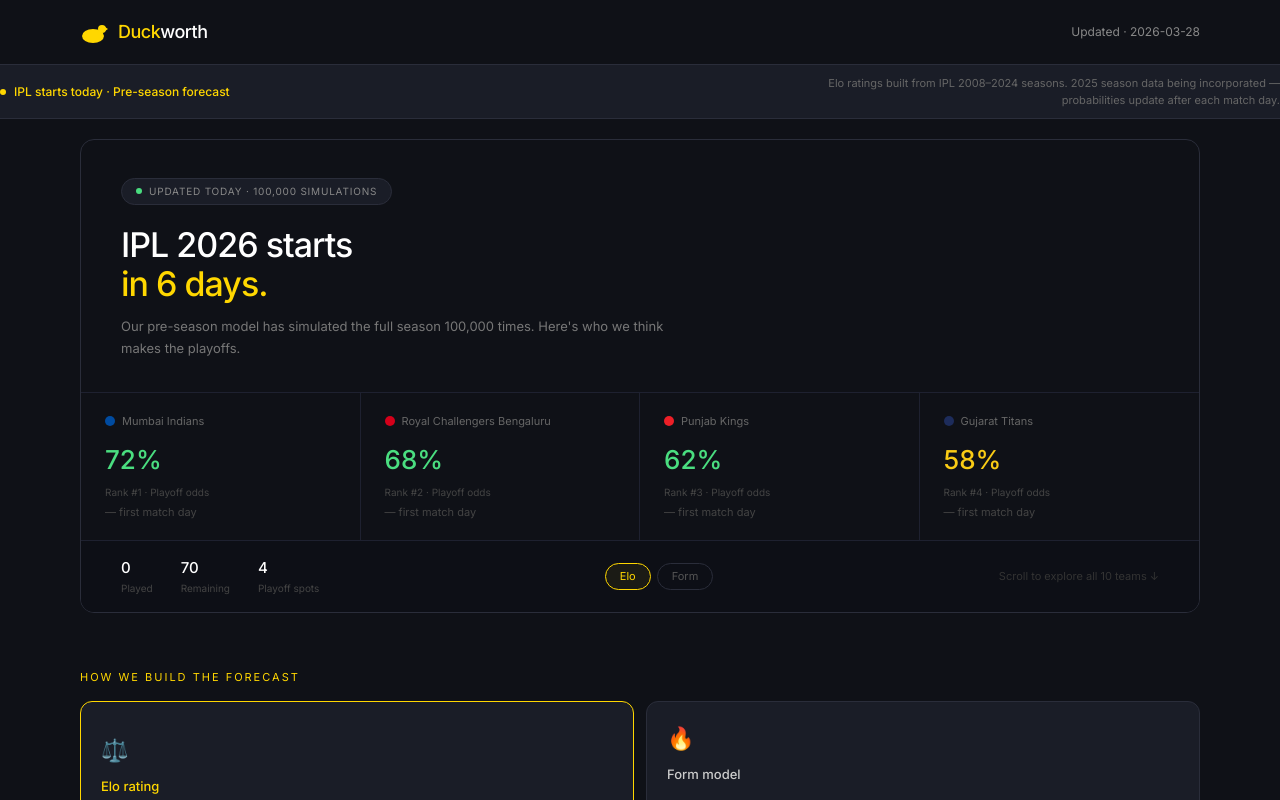
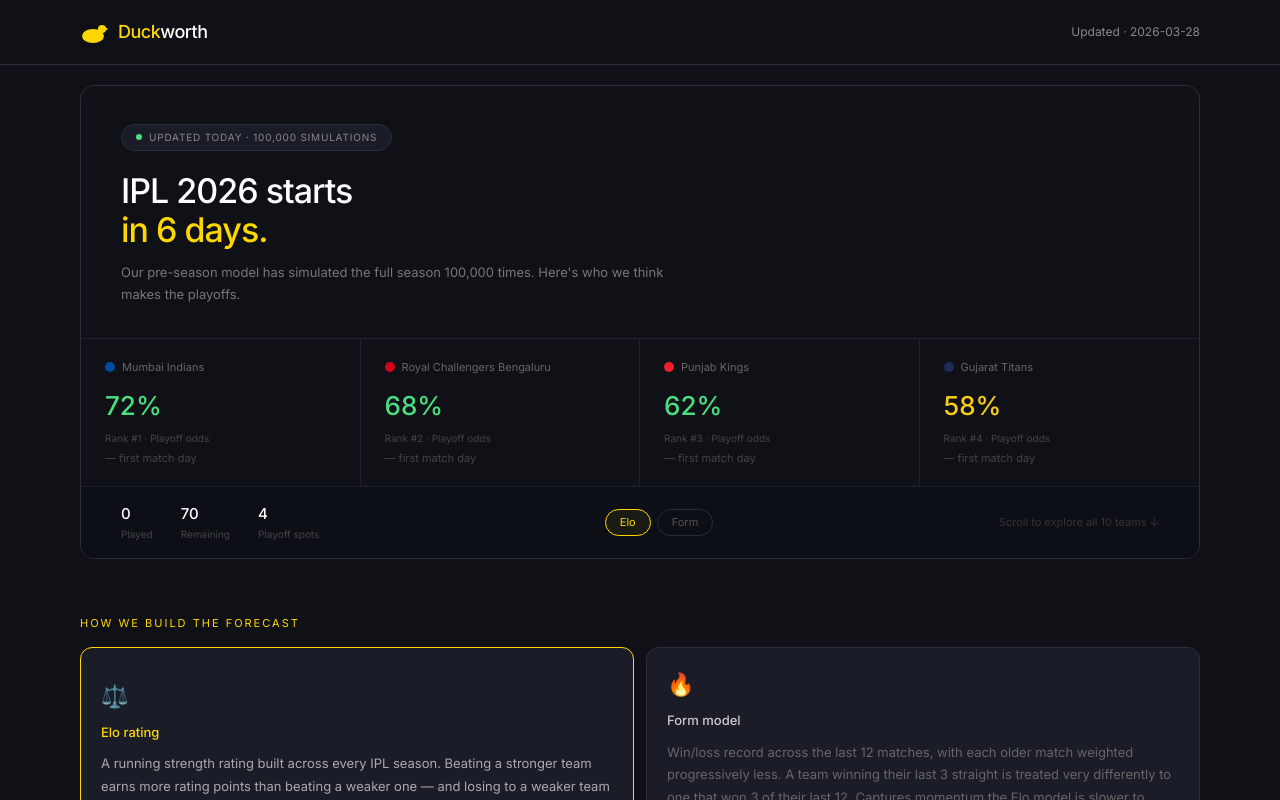
Before and after one commit to mukundladdha/ipl-predictor-website, a React (Vite) app: page / in a window 1280 px wide. Shown: the top 800 px of the page. Built offline with nearby package versions, Linux system fonts and the light colour scheme.

Commit message:
ui: remove pre-season banner

```diff
--- a/src/App.jsx
+++ b/src/App.jsx
@@ -9,7 +9,6 @@
 import BumpsChart from './components/BumpsChart'
 import RankProbChart from './components/RankProbChart'
 import Footer from './components/Footer'
-import PreSeasonBanner from './components/PreSeasonBanner'
 import './index.css'
 
 const Divider = () => (
@@ -63,9 +62,6 @@
     <ModelProvider>
       <div style={{ background: '#0f1117', minHeight: '100vh' }}>
         <Nav lastUpdated={data.last_updated} />
-        {data.pre_season && (
-          <PreSeasonBanner modelNote={data.model_note} />
-        )}
         <Hero
           teams={data.teams}
           matchesPlayed={data.matches_played}
```
